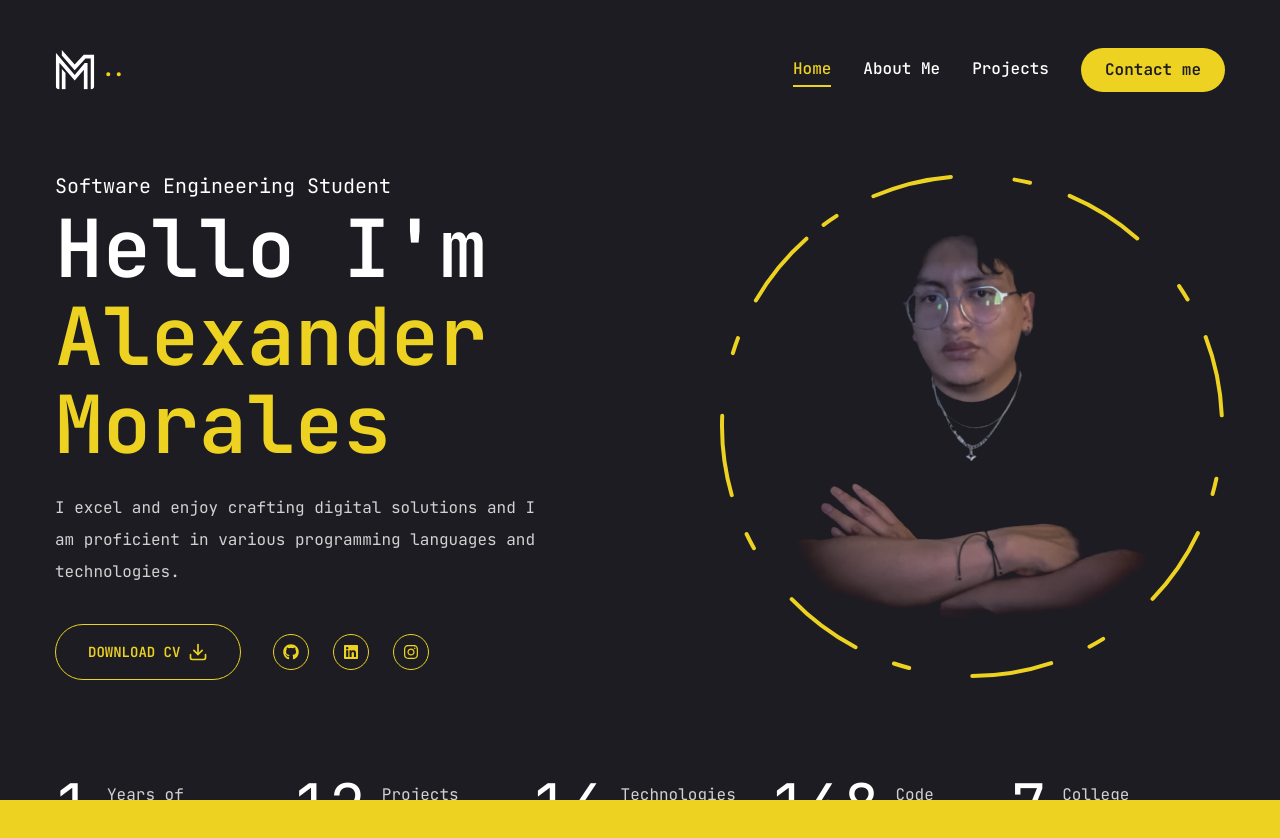
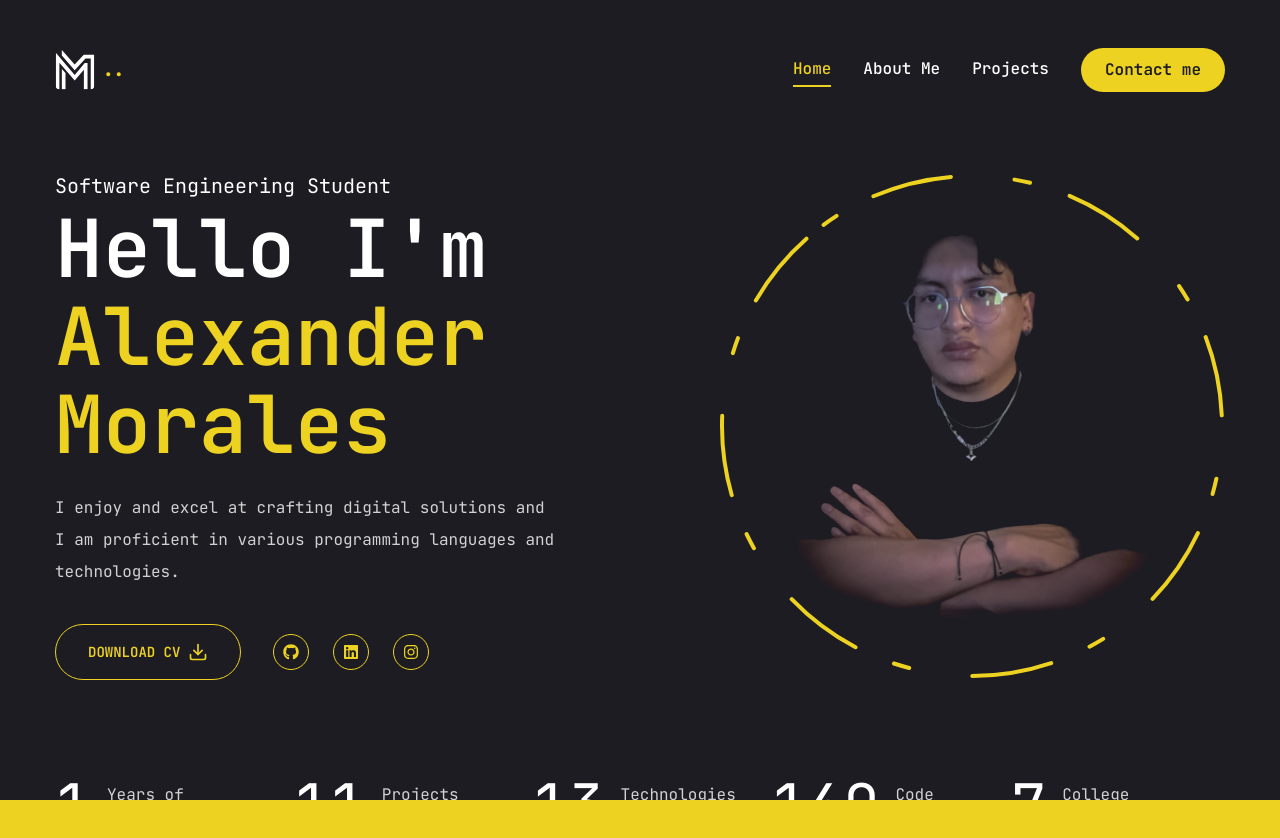
Before and after one commit to AlexMorvi/portafolio, a Next.js app: page / in a window 1280 px wide. Shown: the top 838 px of the page. Built offline with nearby package versions, Linux system fonts and the light colour scheme.

Commit message:
grammar corrections

```diff
--- a/app/about/page.jsx
+++ b/app/about/page.jsx
@@ -28,7 +28,7 @@ import HistoryToggleOffRoundedIcon from '@mui/icons-material/HistoryToggleOffRou
 const experience = {
   icon: '/assets/resume/badge.svg',
   title: 'My Experience',
-  description: "In my short carrer, I've gained a foundation in tech while also building soft skills in other industries. I'm eager to apply my diverse experience to real-world software projects.",
+  description: "In my short career, I've gained a foundation in tech while also building soft skills in other industries. I'm eager to apply my diverse experience to real-world software projects.",
   items: [
     {
       company: "Tuscooterelectrico.com",
--- a/app/page.jsx
+++ b/app/page.jsx
@@ -15,7 +15,7 @@ const Home = () => {
           <h1 className="h1 mb-6">
             Hello I'm <br /> <span className="text-accent">Alexander Morales</span>
           </h1>
-          <p className="max-w-[500px] mb-9 text-white/80">I excel and enjoy crafting digital solutions and I am proficient in various programming languages and technologies.</p>
+          <p className="max-w-[500px] mb-9 text-white/80">I enjoy and excel at crafting digital solutions and I am proficient in various programming languages and technologies.</p>
           {/* btn and socials */}
           <div className="flex flex-col xl:flex-row items-center gap-8">
           <a href="/assets/CV-Alexander Morales.pdf" download className="inline-flex items-center">
--- a/app/projects/page.jsx
+++ b/app/projects/page.jsx
@@ -27,7 +27,7 @@ const works = [
     num:'02',
     category: 'Game Development',
     title: 'Space Explorers',
-    description: "This game is aimed at children aged 12 and up, born from the need to spark curiosity about outer space and the world of astronomy. In the game, players start on a spaceship and can explore the entire solar system, planet by planet. It is designed with a realistic approach, where the lights, planets, gravity, distance, etc., are a simulation of reality.",
+    description: "This game is aimed at children aged 12 and up, born from the need to spark curiosity about outer space and the world of astronomy. In the game, players start on a spaceship and can explore the entire solar system, planet by planet. It is designed with a realistic approach, where the lights, planets, gravity, distance, etc. This game is a simulation of reality.",
     stack: [{name: "C++"}, {name: "OpenGl"}, {name: "Blender"}],
     image: '/assets/work/spaces.png',
     github:"https://github.com/AlexMorvi/Simulador-Del-Sistema-Solar"
@@ -36,7 +36,7 @@ const works = [
     num:'03',
     category: 'Web Development',
     title: 'Gymbro',
-    description: "This web system was made for a gym. It would display a landing page and provide access for the gym's administrative staff, where they could review all clients, schedules, trainers, workouts, memberships, etc. Each of these would have their respective C.R.U.D operations.",
+    description: "This web system was made for a gym. It would display a landing page and provide access for the gym's administrative staff, where they could review all clients, schedules, trainers, workouts, memberships, etc. Each of these would have their respective C.R.U.D. operations.",
     stack: [{name: "Angular"}, {name: "Springboot"}, {name: "TS"}],
     image: '/assets/work/Gymbro.png',
     github:"https://github.com/AlexMorvi/Gym_WebSite"
--- a/components/Stats.jsx
+++ b/components/Stats.jsx
@@ -38,8 +38,8 @@ const Stats = () => {
                             key={index}>
                             <CountUp
                             end={item.num}
-                            duration={6}
-                            delay={2}
+                            duration={10}
+                            delay={1.5}
                             className="text-4xl xl:text-6xl front-extrabold"
                         />
                             <p className={`${item.Text.length <15 ? "max-w-[100px]":"max-w-[150px]"} leading-snug text-white/80`}>
```
